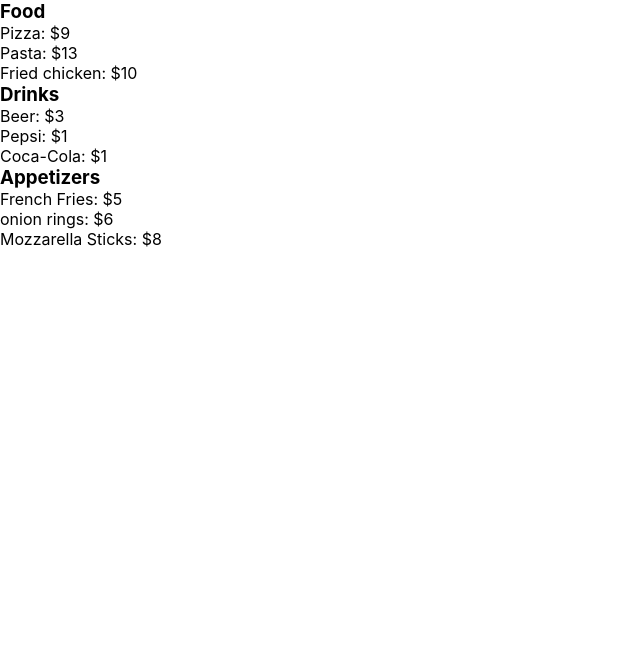
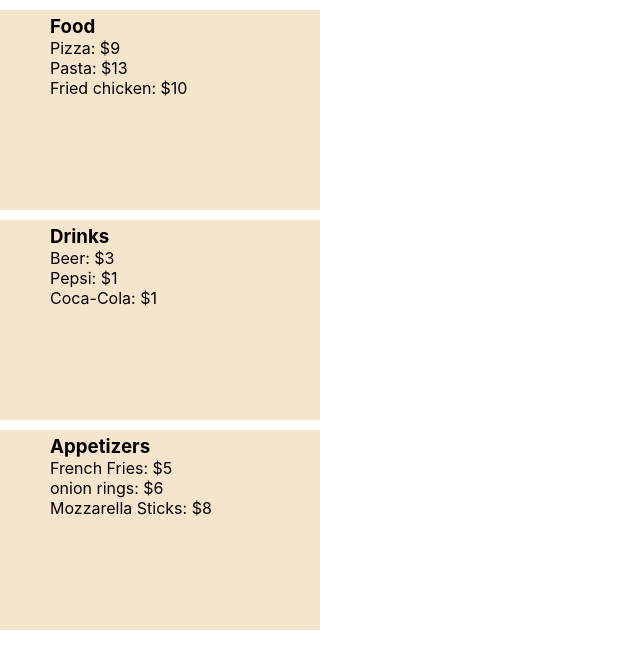
Before and after one commit to zahraRostami1999/menu-app, a React (Create React App) app: page / in a window 1280 px wide. Shown: the top 668 px of the page, without its empty margins (0-640 px from the left). Built offline with nearby package versions, Linux system fonts and the light colour scheme.

Commit message:
edit List module style file: set background color and padding

```diff
--- a/src/components/list/List.module.css
+++ b/src/components/list/List.module.css
@@ -0,0 +1,14 @@
+.listWrapper{
+    width: 25%;
+    background-color: rgba(238, 212, 172,0.6);
+    margin: 10px 0;
+    padding: 5px 50px;
+    color: rgb(0, 0, 0);
+    opacity: 1;
+    height: 200px;
+
+}
+
+.listWrapper ul{
+    list-style-type: none;
+}
```
